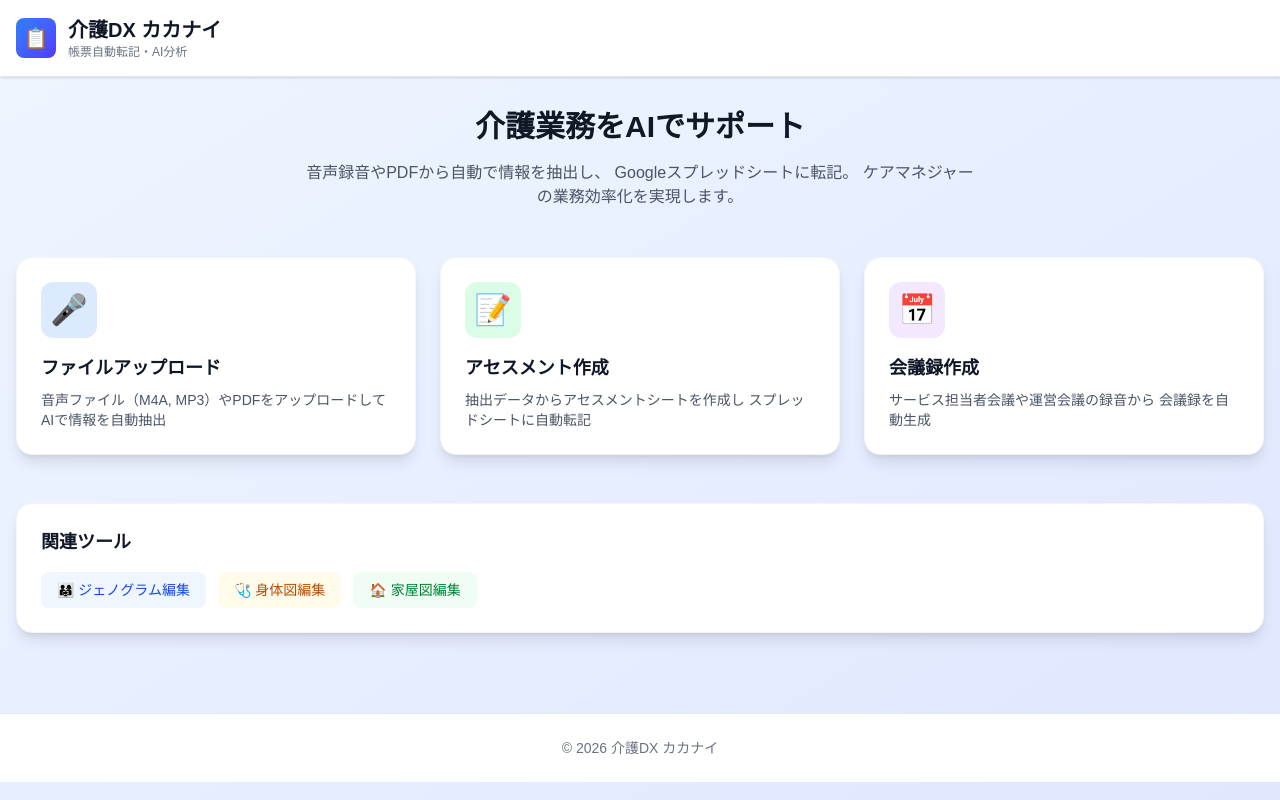
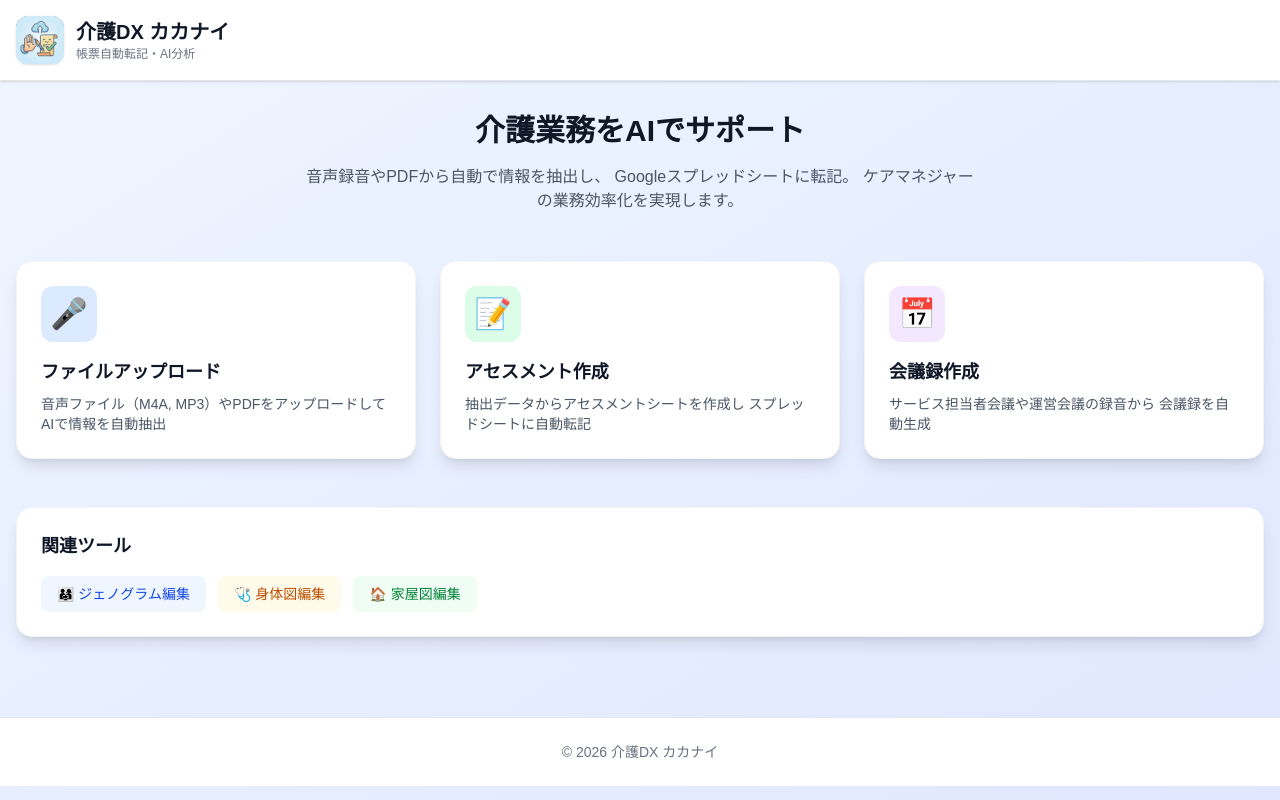
Before and after one commit to kids-masaru/Kakanai_kiyoraka, a Next.js app in the folder frontend/: page / in a window 1280 px wide. Built offline with nearby package versions, Linux system fonts and the light colour scheme.

Commit message:
feat: Add custom app icon for PWA and homepage

```diff
--- a/frontend/src/app/layout.tsx
+++ b/frontend/src/app/layout.tsx
@@ -5,8 +5,16 @@ export const metadata: Metadata = {
   title: "介護DX カカナイ",
   description: "介護業務DX - 帳票自動転記・AI分析",
   manifest: "/manifest.json",
-  themeColor: "#3b82f6",
-  viewport: "width=device-width, initial-scale=1, maximum-scale=1",
+  icons: {
+    icon: "/icon.jpg",
+    shortcut: "/icon.jpg",
+    apple: "/icon.jpg",
+  },
+  appleWebApp: {
+    capable: true,
+    statusBarStyle: "default",
+    title: "カカナイ",
+  },
 };
 
 export default function RootLayout({
@@ -16,6 +24,13 @@ export default function RootLayout({
 }>) {
   return (
     <html lang="ja">
+      <head>
+        <meta name="theme-color" content="#3b82f6" />
+        <meta name="apple-mobile-web-app-capable" content="yes" />
+        <meta name="apple-mobile-web-app-status-bar-style" content="default" />
+        <meta name="apple-mobile-web-app-title" content="カカナイ" />
+        <link rel="apple-touch-icon" href="/icon.jpg" />
+      </head>
       <body className="antialiased bg-gray-50 min-h-screen">
         {children}
       </body>
--- a/frontend/src/app/page.tsx
+++ b/frontend/src/app/page.tsx
@@ -9,9 +9,11 @@ export default function Home() {
       <header className="bg-white shadow-sm border-b border-gray-200">
         <div className="max-w-7xl mx-auto px-4 py-4">
           <div className="flex items-center gap-3">
-            <div className="w-10 h-10 bg-gradient-to-br from-blue-500 to-indigo-600 rounded-lg flex items-center justify-center">
-              <span className="text-white text-xl">📋</span>
-            </div>
+            <img
+              src="/icon.jpg"
+              alt="カカナイ"
+              className="w-12 h-12 rounded-xl shadow-sm"
+            />
             <div>
               <h1 className="text-xl font-bold text-gray-900">介護DX カカナイ</h1>
               <p className="text-xs text-gray-500">帳票自動転記・AI分析</p>
```
Also changed, not shown: frontend/public/icon.jpg (added), frontend/public/manifest.json.
